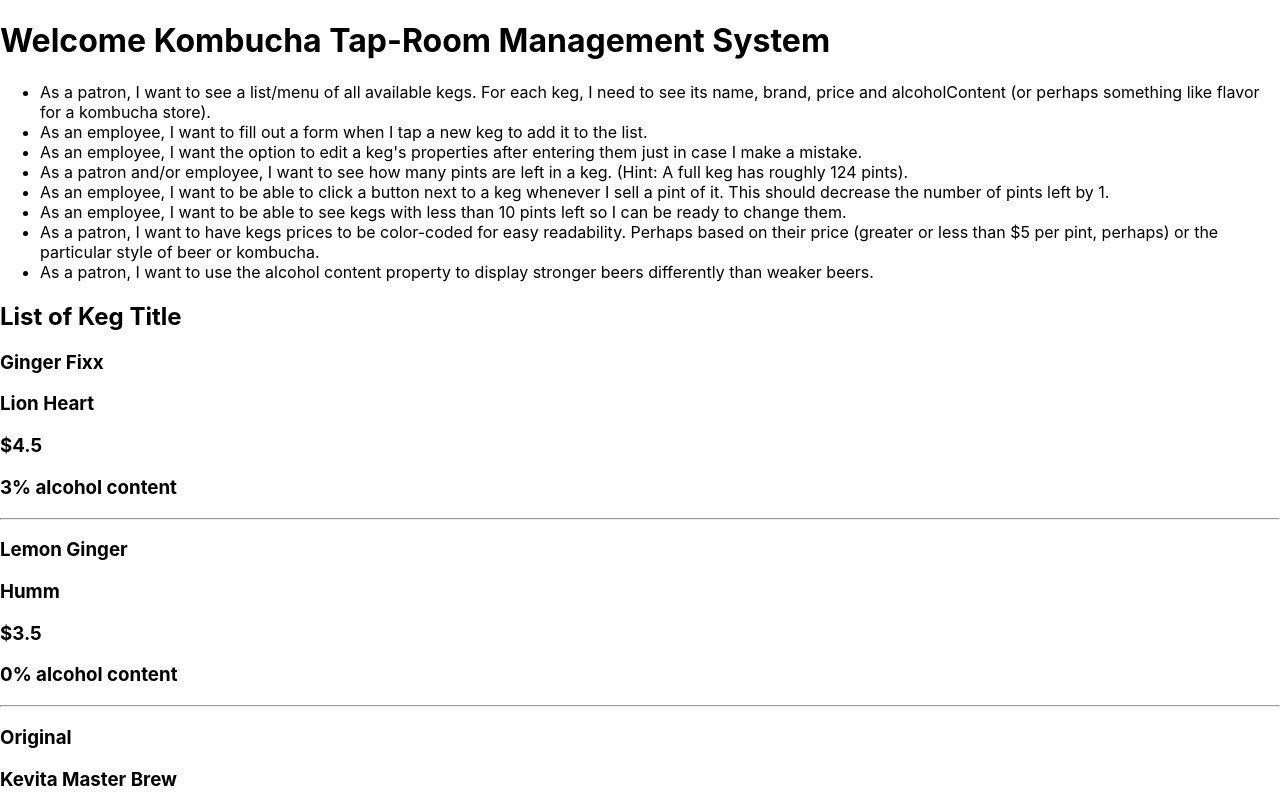
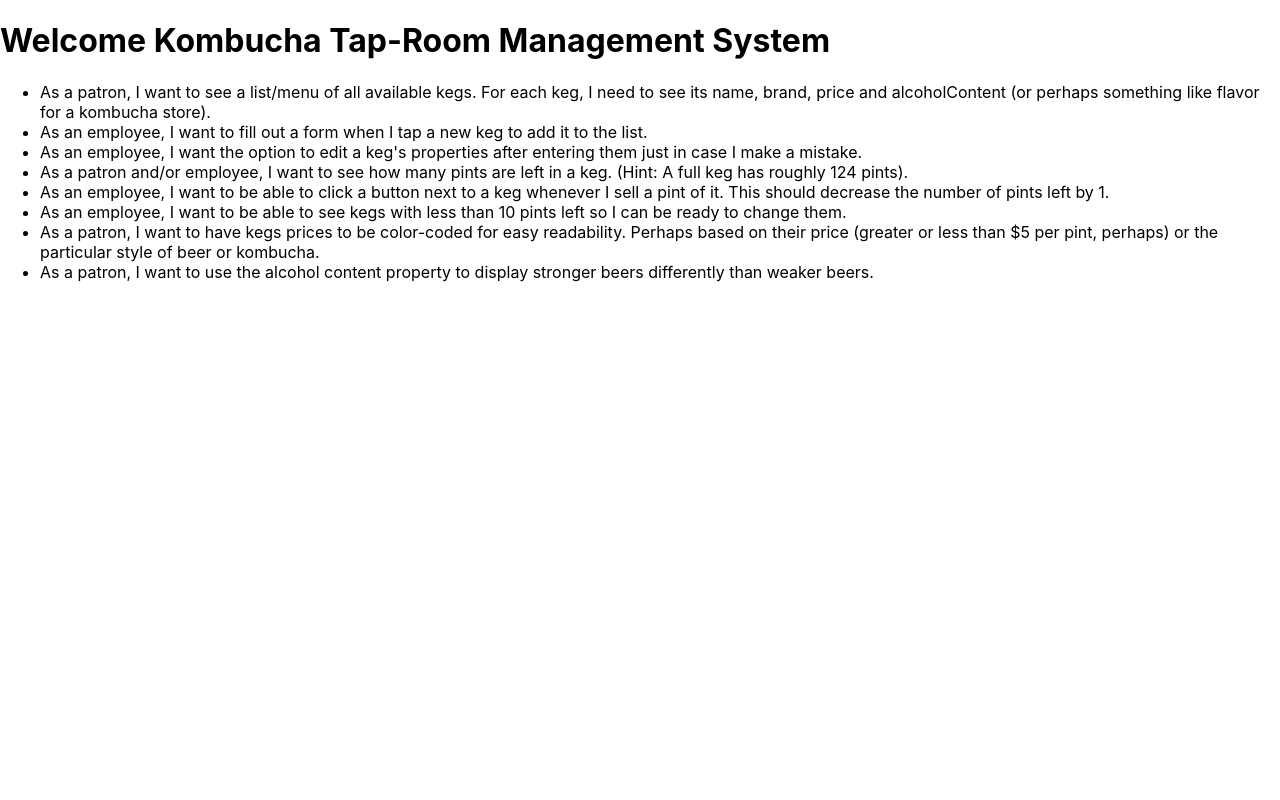
Before and after one commit to quantum93/tap-room, a React (Create React App) app: page /ListKegTitle in a window 1280 px wide. Shown: the top 800 px of the page. Built offline with nearby package versions, Linux system fonts and the light colour scheme.

Commit message:
Now, back to router for App

```diff
--- a/src/components/App.js
+++ b/src/components/App.js
@@ -1,13 +1,14 @@
 import React from "react";
 import Home from "./Home";
 import ListKeg from "./ListKeg/ListKeg";
+import {Route, Switch} from "react-router-dom";
 
 function App() {
   return (
     <div className="App">
       <header className="App-header">
         <Home/>
-        <ListKeg/>
+        <Route exact path='/' component={ListKeg}/>
       </header>
     </div>
   );
--- a/src/index.js
+++ b/src/index.js
@@ -4,7 +4,14 @@ import './index.css';
 import App from './components/App';
 import * as serviceWorker from './serviceWorker';
 
-ReactDOM.render(<App />, document.getElementById('root'));
+// ReactDOM.render(<App />, document.getElementById('root'));
+
+import { BrowserRouter } from 'react-router-dom'
+ReactDOM.render((
+  <BrowserRouter>
+    <App />
+  </BrowserRouter>
+), document.getElementById('root'));
 
 // If you want your app to work offline and load faster, you can change
 // unregister() to register() below. Note this comes with some pitfalls.
```
